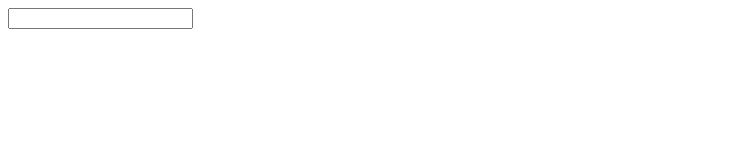
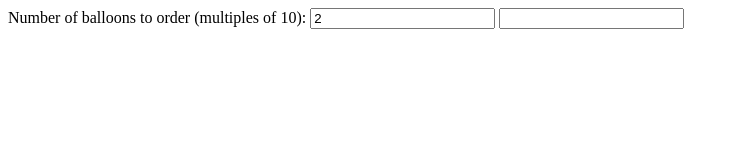
Before and after one commit to yasar2385/ProgressBar, a website: page index.html in a window 1280 px wide. Shown: the whole page, without its empty margins (0-739 px from the left). Drawn offline with Linux system fonts and the light colour scheme.

Commit message:
2 files modified

```diff
--- a/index.html
+++ b/index.html
@@ -1,12 +1,39 @@
 <div id="app"></div>
-
-<input type="text" onkeypress="return myKeyPress(event)" />
-
+<label for="tabCols">Number of balloons to order (multiples of 10):</label>
+<input
+  type="number"
+  min="1"
+  step="1"
+  class="form-control form-control-sm"
+  id="tabCols"
+  value="2"
+  required
+  name="tabCols"
+/>
+<input type="text" />
 <div class="progress">
-  <div class="progress-bar progress-bar-striped" role="progressbar" style="width: 15%" aria-valuenow="15"
-    aria-valuemin="0" aria-valuemax="100"></div>
-  <div class="progress-bar progress-bar-striped bg-success" role="progressbar" style="width: 30%" aria-valuenow="30"
-    aria-valuemin="0" aria-valuemax="100"></div>
-  <div class="progress-bar progress-bar-striped bg-info" role="progressbar" style="width: 20%" aria-valuenow="20"
-    aria-valuemin="0" aria-valuemax="100"></div>
+  <div
+    class="progress-bar progress-bar-striped"
+    role="progressbar"
+    style="width: 15%"
+    aria-valuenow="15"
+    aria-valuemin="0"
+    aria-valuemax="100"
+  ></div>
+  <div
+    class="progress-bar progress-bar-striped bg-success"
+    role="progressbar"
+    style="width: 30%"
+    aria-valuenow="30"
+    aria-valuemin="0"
+    aria-valuemax="100"
+  ></div>
+  <div
+    class="progress-bar progress-bar-striped bg-info"
+    role="progressbar"
+    style="width: 20%"
+    aria-valuenow="20"
+    aria-valuemin="0"
+    aria-valuemax="100"
+  ></div>
 </div>
--- a/index.js
+++ b/index.js
@@ -17,3 +17,7 @@ function myKeyPress(e) {
 
   alert(String.fromCharCode(keynum));
 }
+
+document.getElementById('tabCols').onkeypress = function(e) {
+  e.target.setCustomValidity('This field cannot be left blank');
+};
```
